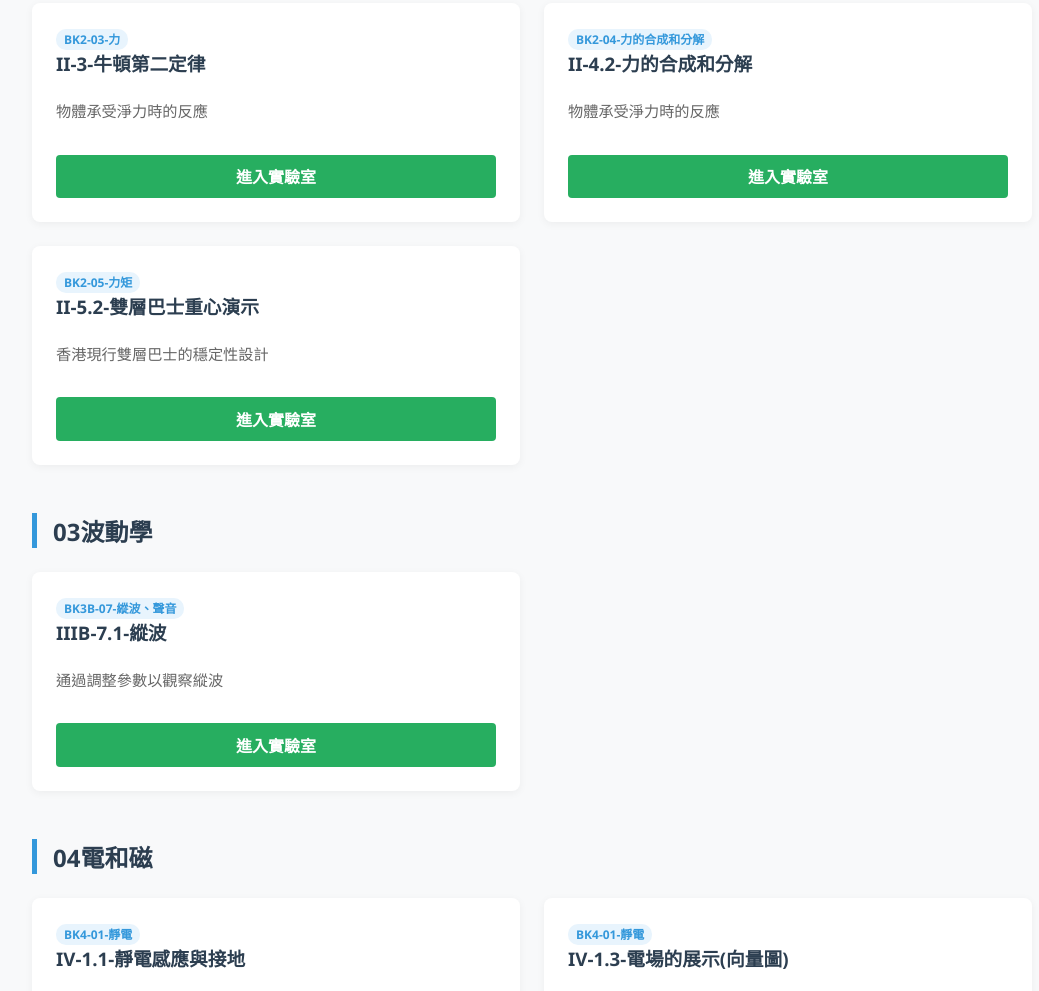
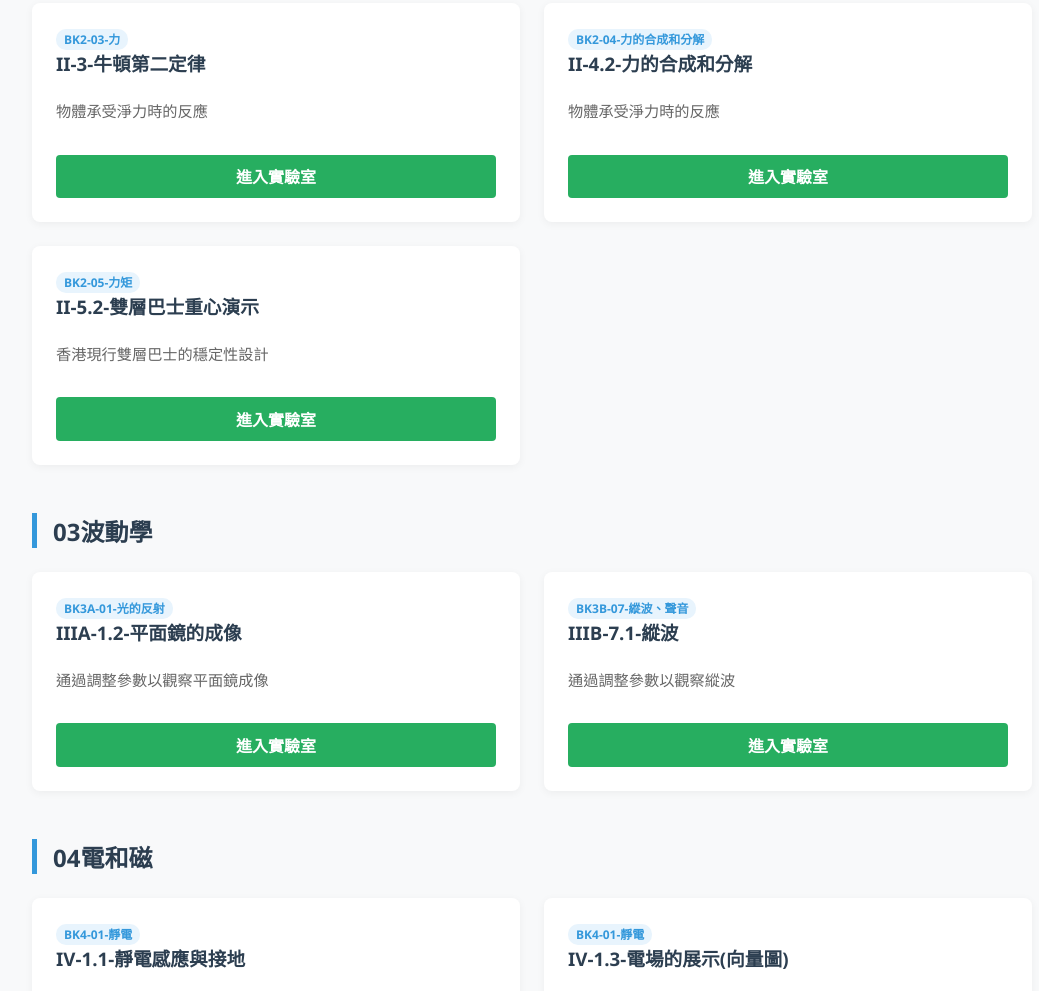
Before and after one commit to vr2lousir/dse-physics, a plain HTML site: page index.html in a window 1280 px wide. Shown: the part 281-1272 px from the top of the page, without its empty margins (108-1147 px from the left). Drawn offline with nearby package versions, Linux system fonts and the light colour scheme.

Commit message:
Add files via upload

```diff
--- a/index.html
+++ b/index.html
@@ -147,6 +147,13 @@
                 id: "BK2-05-力矩"
             },
             {
+                title: "IIIA-1.2-平面鏡的成像",
+                file: "03wave/3A-1_rayDiagram_plainMirror.html",
+                category: "03波動學",
+                desc: "通過調整參數以觀察平面鏡成像",
+                id: "BK3A-01-光的反射"
+            },
+            {
                 title: "IIIB-7.1-縱波",
                 file: "03wave/3B-7_longitudinal-wave.html",
                 category: "03波動學",
```
